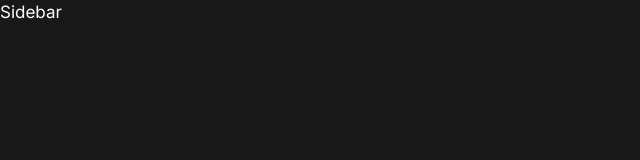
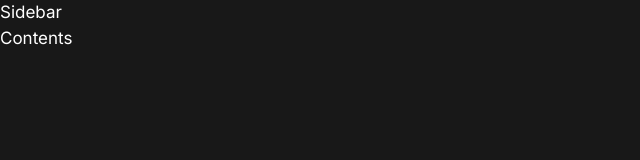
Before and after one commit to Quant14/mitodu, a Next.js app: page / in a window 1280 px wide. Shown: the top 160 px of the page, without its empty margins (0-640 px from the left). Built offline with nearby package versions, Linux system fonts and the light colour scheme.

Commit message:
GlobalStylesProvider

```diff
--- a/app/layout.tsx
+++ b/app/layout.tsx
@@ -2,6 +2,7 @@
 import { Inter } from 'next/font/google'
 import './globals.css'
 import Sidebar from './components/sidebar/sidebar'
+import GlobalStyleProvider from './providers/GlobalStylesProvider'
 
 const inter = Inter({ subsets: ['latin'] })
 
@@ -18,8 +19,11 @@
   return (
     <html lang="en">
       <body className={inter.className}>
-        <Sidebar />
-        {children}</body>
+        <GlobalStyleProvider>
+          <Sidebar />
+          {children}
+        </GlobalStyleProvider>
+      </body>
     </html>
   )
 }
--- a/app/page.tsx
+++ b/app/page.tsx
@@ -3,7 +3,7 @@
 export default function Home() {
   return (
     <main>
-
+      <h1>Contents</h1>
     </main>
   )
 }
--- /dev/null
+++ b/app/providers/GlobalStylesProvider.tsx
@@ -0,0 +1,16 @@
+"use client";
+
+import React from "react";
+import styled from "styled-components";
+
+interface Props{
+    children: React.ReactNode
+}
+
+function GlobalStyleProvider( {children}: Props){
+    return <GlobalStyles>{children}</GlobalStyles>;
+}
+
+const GlobalStyles = styled.div``;
+
+export default GlobalStyleProvider
```
